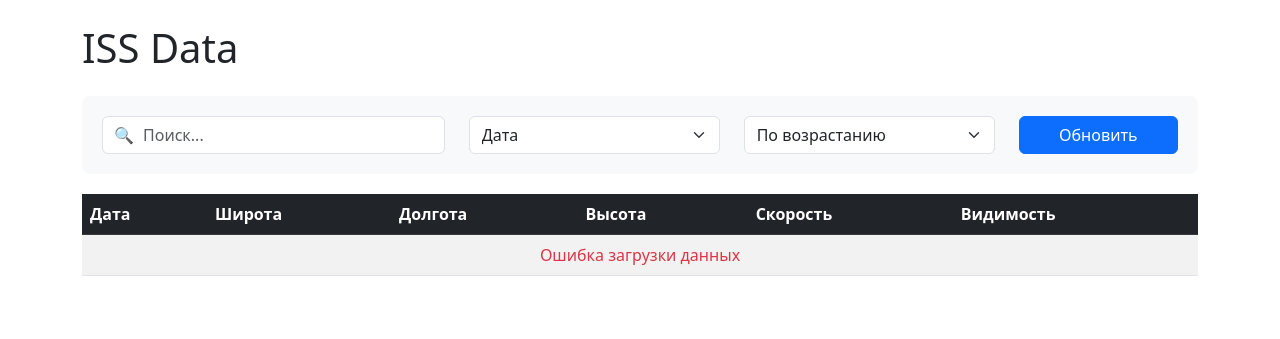
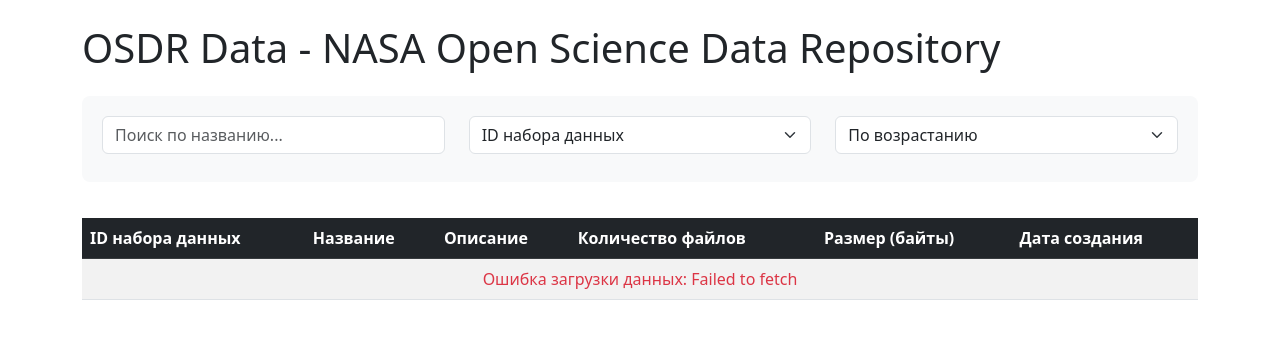
Before and after one commit to Dremuchiy-web/framework3, a PHP site: page /osdr in a window 1280 px wide. Shown: the part 56-395 px from the top of the page. Run offline with PHP 8.4, Linux system fonts and the light colour scheme; data that the repository does not hold is empty.

Commit message:
Исправление OSDR страницы: правильный заголовок, структура данных и API endpoint

```diff
--- a/php_web/resources/views/osdr/index.php
+++ b/php_web/resources/views/osdr/index.php
@@ -16,49 +16,44 @@
     </nav>
 
     <div class="container mt-4">
-        <h1 class="mb-4">ISS Data</h1>
+        <h1 class="mb-4">OSDR Data - NASA Open Science Data Repository</h1>
 
         <div class="filter-section">
             <div class="row">
                 <div class="col-md-4">
-                    <div class="search-box">
-                        <input type="text" id="searchInput" class="form-control" placeholder="Поиск...">
-                    </div>
+                    <input type="text" id="searchInput" class="form-control mb-2" placeholder="Поиск по названию...">
                 </div>
-                <div class="col-md-3">
-                    <select id="sortColumn" class="form-select">
-                        <option value="timestamp">Дата</option>
-                        <option value="latitude">Широта</option>
-                        <option value="longitude">Долгота</option>
-                        <option value="altitude">Высота</option>
-                        <option value="velocity">Скорость</option>
+                <div class="col-md-4">
+                    <select id="sortColumn" class="form-select mb-2">
+                        <option value="dataset_id">ID набора данных</option>
+                        <option value="title">Название</option>
+                        <option value="file_count">Количество файлов</option>
+                        <option value="size_bytes">Размер</option>
+                        <option value="created_at">Дата создания</option>
                     </select>
                 </div>
-                <div class="col-md-3">
-                    <select id="sortOrder" class="form-select">
+                <div class="col-md-4">
+                    <select id="sortOrder" class="form-select mb-2">
                         <option value="asc">По возрастанию</option>
                         <option value="desc">По убыванию</option>
                     </select>
                 </div>
-                <div class="col-md-2">
-                    <button class="btn btn-primary w-100" onclick="loadData()">Обновить</button>
-                </div>
             </div>
         </div>
 
-        <div class="table-container">
-            <table class="table table-striped table-hover" id="dataTable">
+        <div class="table-responsive">
+            <table class="table table-hover table-striped mt-3">
                 <thead class="table-dark">
                     <tr>
-                        <th>Дата</th>
-                        <th>Широта</th>
-                        <th>Долгота</th>
-                        <th>Высота</th>
-                        <th>Скорость</th>
-                        <th>Видимость</th>
+                        <th>ID набора данных</th>
+                        <th>Название</th>
+                        <th>Описание</th>
+                        <th>Количество файлов</th>
+                        <th>Размер (байты)</th>
+                        <th>Дата создания</th>
                     </tr>
                 </thead>
-                <tbody id="tableBody">
+                <tbody id="osdrTableBody">
                     <tr>
                         <td colspan="6" class="text-center">Загрузка данных...</td>
                     </tr>
@@ -68,76 +63,80 @@
     </div>
 
     <script>
-        let allData = [];
+        document.addEventListener('DOMContentLoaded', function () {
+            const osdrTableBody = document.getElementById('osdrTableBody');
+            const searchInput = document.getElementById('searchInput');
+            const sortColumn = document.getElementById('sortColumn');
+            const sortOrder = document.getElementById('sortOrder');
+            let allOsdrData = [];
 
-        function loadData() {
-            fetch('/iss/data')
-                .then(response => response.json())
-                .then(data => {
-                    allData = data;
-                    renderTable(data);
-                })
-                .catch(error => {
-                    console.error('Error:', error);
-                    document.getElementById('tableBody').innerHTML =
-                        '<tr><td colspan="6" class="text-center text-danger">Ошибка загрузки данных</td></tr>';
-                });
-        }
-
-        function renderTable(data) {
-            const tbody = document.getElementById('tableBody');
-            if (!data || data.length === 0) {
-                tbody.innerHTML = '<tr><td colspan="6" class="text-center">Нет данных</td></tr>';
-                return;
+            async function fetchOsdrData() {
+                try {
+                    const response = await fetch('http://rust_iss:3000/api/osdr');
+                    const data = await response.json();
+                    allOsdrData = data;
+                    renderTable();
+                } catch (error) {
+                    console.error('Error fetching OSDR data:', error);
+                    osdrTableBody.innerHTML = `<tr><td colspan="6" class="text-center text-danger">Ошибка загрузки данных: ${error.message}</td></tr>`;
+                }
             }
 
-            tbody.innerHTML = data.map(item => `
-                <tr>
-                    <td>${new Date(item.timestamp).toLocaleString('ru-RU')}</td>
-                    <td>${item.latitude.toFixed(4)}</td>
-                    <td>${item.longitude.toFixed(4)}</td>
-                    <td>${item.altitude.toFixed(2)}</td>
-                    <td>${item.velocity.toFixed(2)}</td>
-                    <td>${item.visibility}</td>
-                </tr>
-            `).join('');
-        }
+            function renderTable() {
+                let filteredData = allOsdrData.filter(item => {
+                    const searchTerm = searchInput.value.toLowerCase();
+                    const matchesSearch = (item.title || '').toLowerCase().includes(searchTerm) ||
+                                         (item.dataset_id || '').toLowerCase().includes(searchTerm) ||
+                                         (item.description || '').toLowerCase().includes(searchTerm);
+                    return matchesSearch;
+                });
 
-        function filterAndSort() {
-            const searchTerm = document.getElementById('searchInput').value.toLowerCase();
-            const sortColumn = document.getElementById('sortColumn').value;
-            const sortOrder = document.getElementById('sortOrder').value;
+                filteredData.sort((a, b) => {
+                    let aVal = a[sortColumn.value];
+                    let bVal = b[sortColumn.value];
 
-            let filtered = allData.filter(item => {
-                return Object.values(item).some(val =>
-                    String(val).toLowerCase().includes(searchTerm)
-                );
-            });
+                    if (sortColumn.value === 'created_at') {
+                        aVal = new Date(aVal).getTime();
+                        bVal = new Date(bVal).getTime();
+                    } else if (sortColumn.value === 'size_bytes' || sortColumn.value === 'file_count') {
+                        aVal = Number(aVal) || 0;
+                        bVal = Number(bVal) || 0;
+                    } else {
+                        aVal = String(aVal || '').toLowerCase();
+                        bVal = String(bVal || '').toLowerCase();
+                    }
 
-            filtered.sort((a, b) => {
-                let aVal = a[sortColumn];
-                let bVal = b[sortColumn];
+                    if (sortOrder.value === 'asc') {
+                        return aVal > bVal ? 1 : -1;
+                    } else {
+                        return aVal < bVal ? 1 : -1;
+                    }
+                });
 
-                if (sortColumn === 'timestamp') {
-                    aVal = new Date(aVal).getTime();
-                    bVal = new Date(bVal).getTime();
+                osdrTableBody.innerHTML = '';
+                if (filteredData.length === 0) {
+                    osdrTableBody.innerHTML = `<tr><td colspan="6" class="text-center">Нет данных для отображения.</td></tr>`;
+                    return;
                 }
 
-                if (sortOrder === 'asc') {
-                    return aVal > bVal ? 1 : -1;
-                } else {
-                    return aVal < bVal ? 1 : -1;
-                }
-            });
+                filteredData.forEach(item => {
+                    const row = osdrTableBody.insertRow();
+                    row.insertCell().textContent = item.dataset_id || 'N/A';
+                    row.insertCell().textContent = item.title || 'N/A';
+                    row.insertCell().textContent = (item.description || 'N/A').substring(0, 100) + (item.description && item.description.length > 100 ? '...' : '');
+                    row.insertCell().textContent = item.file_count !== null ? item.file_count : 'N/A';
+                    row.insertCell().textContent = item.size_bytes !== null ? item.size_bytes.toLocaleString() : 'N/A';
+                    row.insertCell().textContent = item.created_at ? new Date(item.created_at).toLocaleDateString('ru-RU') : 'N/A';
+                });
+            }
 
-            renderTable(filtered);
-        }
+            searchInput.addEventListener('input', renderTable);
+            sortColumn.addEventListener('change', renderTable);
+            sortOrder.addEventListener('change', renderTable);
 
-        document.getElementById('searchInput').addEventListener('input', filterAndSort);
-        document.getElementById('sortColumn').addEventListener('change', filterAndSort);
-        document.getElementById('sortOrder').addEventListener('change', filterAndSort);
-
-        loadData();
+            fetchOsdrData();
+        });
     </script>
+    <script src="https://cdn.jsdelivr.net/npm/bootstrap@5.3.0/dist/js/bootstrap.bundle.min.js"></script>
 </body>
 </html>
```
